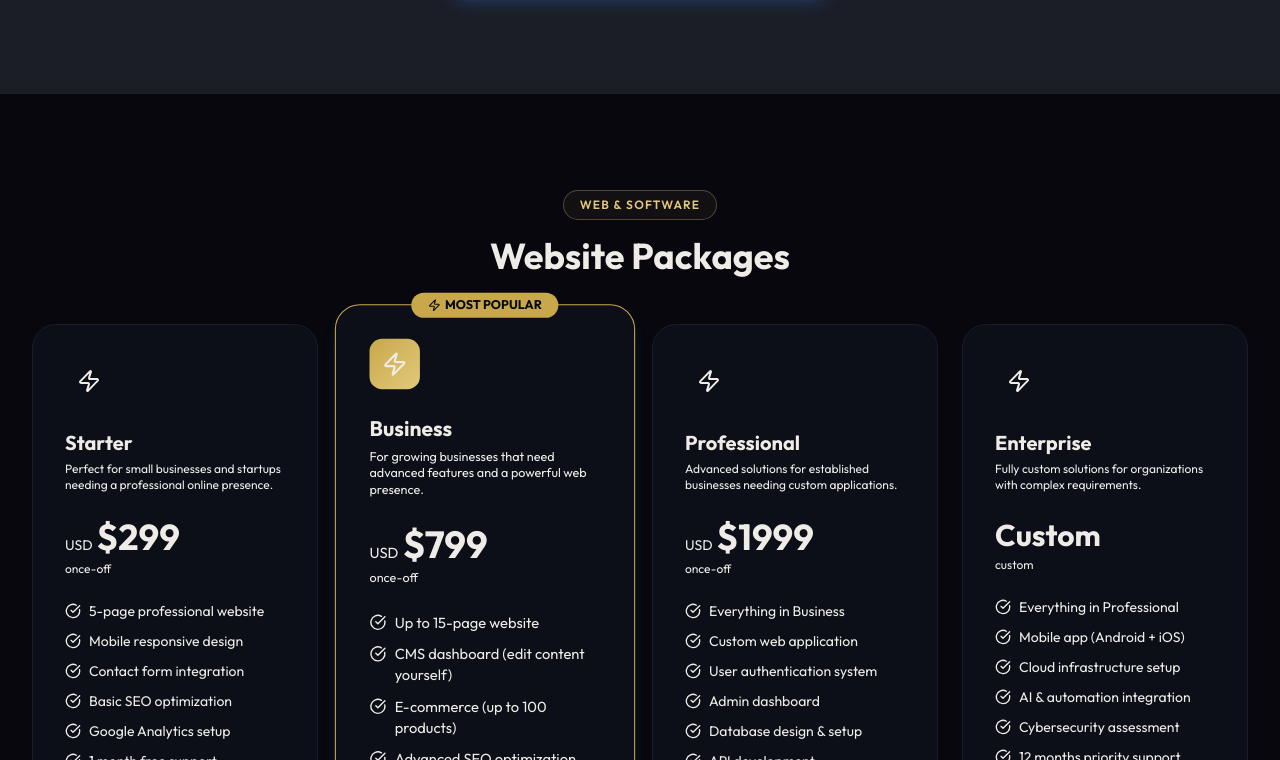
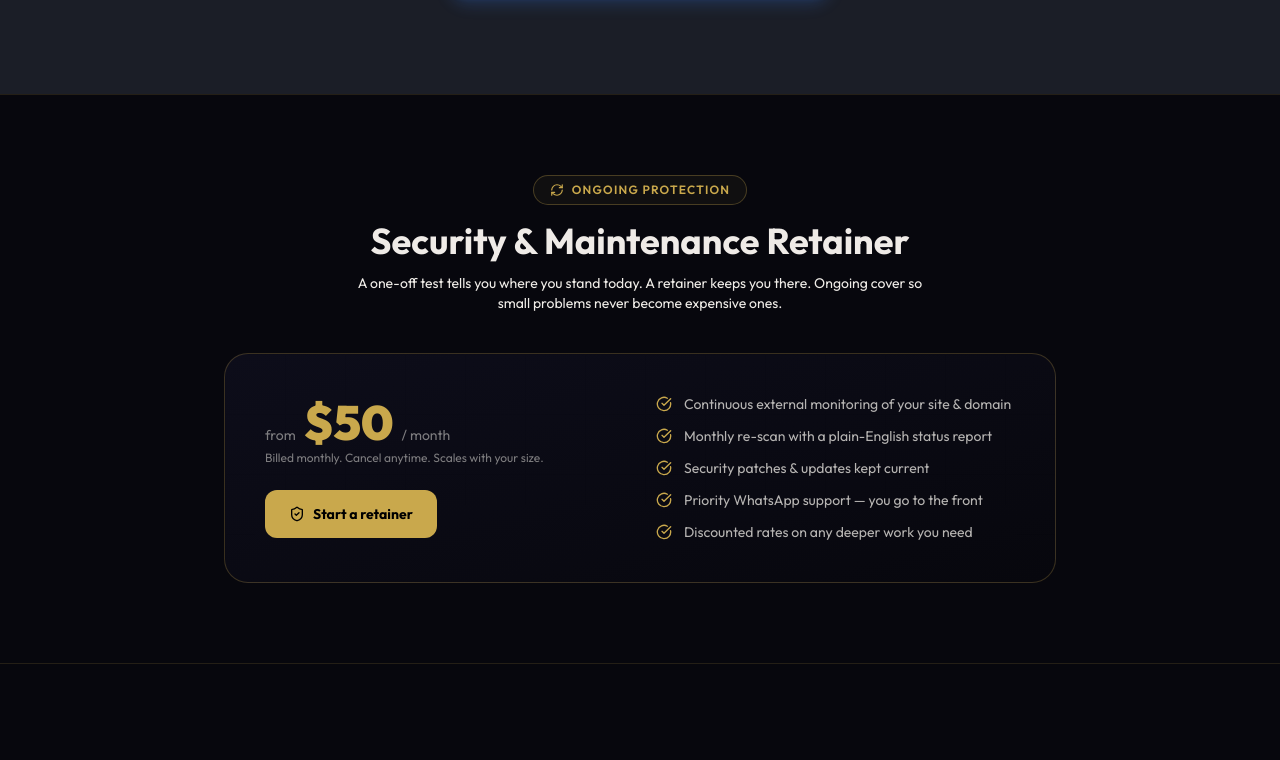
Before and after one commit to panache08/vanorikatechnologies, a Next.js app: page /pricing in a window 1280 px wide. Shown: the part 1020-1780 px from the top of the page. Built offline with nearby package versions, Linux system fonts and the light colour scheme; no server answers.

Commit message:
Add recurring Security & Maintenance Retainer product (from $50/mo) + LocalBusiness opening hours schema

```diff
--- a/src/app/(pages)/pricing/page.tsx
+++ b/src/app/(pages)/pricing/page.tsx
@@ -3,10 +3,11 @@ import Footer from "@/components/layout/footer";
 import CTABanner from "@/components/sections/cta-banner";
 import type { Metadata } from "next";
 import Link from "next/link";
-import { CheckCircle, X, Zap, ArrowRight } from "lucide-react";
+import { CheckCircle, X, Zap, ArrowRight, RefreshCw, ShieldCheck } from "lucide-react";
 import { pricingPlans, faqs } from "@/lib/data";
 import SectionHeader from "@/components/ui/section-header";
 import { FaqJsonLd } from "@/components/seo/json-ld";
+import LeadCaptureModal from "@/components/lead-capture-modal";
 
 export const metadata: Metadata = {
   alternates: { canonical: "/pricing" },
@@ -74,6 +75,58 @@ export default function PricingPage() {
                 </a>
               </div>
             ))}
+          </div>
+        </div>
+      </section>
+
+      {/* Recurring Retainer — the recurring-revenue product */}
+      <section className="py-20 bg-background border-y border-gold/15">
+        <div className="max-w-4xl mx-auto px-4 sm:px-6 lg:px-8">
+          <div className="text-center mb-10">
+            <span className="inline-flex items-center gap-2 px-4 py-1.5 text-xs font-semibold tracking-widest text-gold border border-gold/30 rounded-full bg-gold/5 mb-4">
+              <RefreshCw className="w-3.5 h-3.5" /> ONGOING PROTECTION
+            </span>
+            <h2 className="font-display text-3xl md:text-4xl font-bold text-foreground">Security &amp; Maintenance Retainer</h2>
+            <p className="text-muted-foreground text-sm mt-3 max-w-xl mx-auto">
+              A one-off test tells you where you stand today. A retainer keeps you there. Ongoing cover so small problems
+              never become expensive ones.
+            </p>
+          </div>
+
+          <div className="relative overflow-hidden rounded-3xl border border-gold/25 bg-gradient-to-br from-[#0D0D1A] to-[#07070D] p-8 md:p-10">
+            <div className="absolute inset-0 bg-grid opacity-10 pointer-events-none" />
+            <div className="relative grid md:grid-cols-2 gap-8 items-center">
+              <div>
+                <div className="flex items-baseline gap-2 mb-1">
+                  <span className="text-white/50 text-sm">from</span>
+                  <span className="font-display text-5xl font-black text-gold">$50</span>
+                  <span className="text-white/50 text-sm">/ month</span>
+                </div>
+                <p className="text-white/50 text-xs mb-6">Billed monthly. Cancel anytime. Scales with your size.</p>
+                <LeadCaptureModal
+                  source="Pricing — retainer"
+                  label="Start a retainer"
+                  icon={<ShieldCheck className="w-4 h-4" />}
+                  whatsappMessage="Hi Donovan, I'm interested in the Security & Maintenance Retainer for my business. Can you tell me more?"
+                  heading="Set up your retainer"
+                  subheading="Leave your name and contact and we'll set up ongoing cover sized to your business. We'll open WhatsApp now so we can talk specifics."
+                  className="inline-flex items-center justify-center gap-2 px-6 py-3.5 rounded-xl bg-gold text-black font-bold hover:bg-gold-light transition-colors text-sm"
+                />
+              </div>
+              <ul className="space-y-3">
+                {[
+                  "Continuous external monitoring of your site & domain",
+                  "Monthly re-scan with a plain-English status report",
+                  "Security patches & updates kept current",
+                  "Priority WhatsApp support — you go to the front",
+                  "Discounted rates on any deeper work you need",
+                ].map((f) => (
+                  <li key={f} className="flex items-start gap-3 text-white/75 text-sm">
+                    <CheckCircle className="w-4 h-4 text-gold shrink-0 mt-0.5" /> {f}
+                  </li>
+                ))}
+              </ul>
+            </div>
           </div>
         </div>
       </section>
@@ -153,6 +206,7 @@ export default function PricingPage() {
                   { service: "Passive Security Assessment", price: "Free" },
                   { service: "Website Security Audit", price: "From $150" },
                   { service: "Full Penetration Test", price: "From $400" },
+                  { service: "Security & Maintenance Retainer", price: "From $50 / month", note: "Monitoring, updates & re-scans" },
                 ],
               },
               {
--- a/src/components/sections/pricing-teaser.tsx
+++ b/src/components/sections/pricing-teaser.tsx
@@ -5,8 +5,8 @@ import { ArrowRight, FileText } from "lucide-react";
 
 const items = [
   { service: "Passive Security Assessment", price: "Free" },
-  { service: "Website Security Audit", price: "From $150" },
   { service: "Full Penetration Test", price: "From $400" },
+  { service: "Security Retainer", price: "From $50/mo" },
   { service: "Business Website", price: "From $300" },
 ];
 
--- a/src/components/seo/json-ld.tsx
+++ b/src/components/seo/json-ld.tsx
@@ -42,6 +42,20 @@ export function OrganizationJsonLd() {
           addressLocality: "Harare",
           addressCountry: "ZW",
         },
+        openingHoursSpecification: [
+          {
+            "@type": "OpeningHoursSpecification",
+            dayOfWeek: ["Monday", "Tuesday", "Wednesday", "Thursday", "Friday"],
+            opens: "08:00",
+            closes: "18:00",
+          },
+          {
+            "@type": "OpeningHoursSpecification",
+            dayOfWeek: "Saturday",
+            opens: "09:00",
+            closes: "14:00",
+          },
+        ],
         areaServed: [
           { "@type": "Country", name: "Zimbabwe" },
           { "@type": "Place", name: "Africa" },
```
